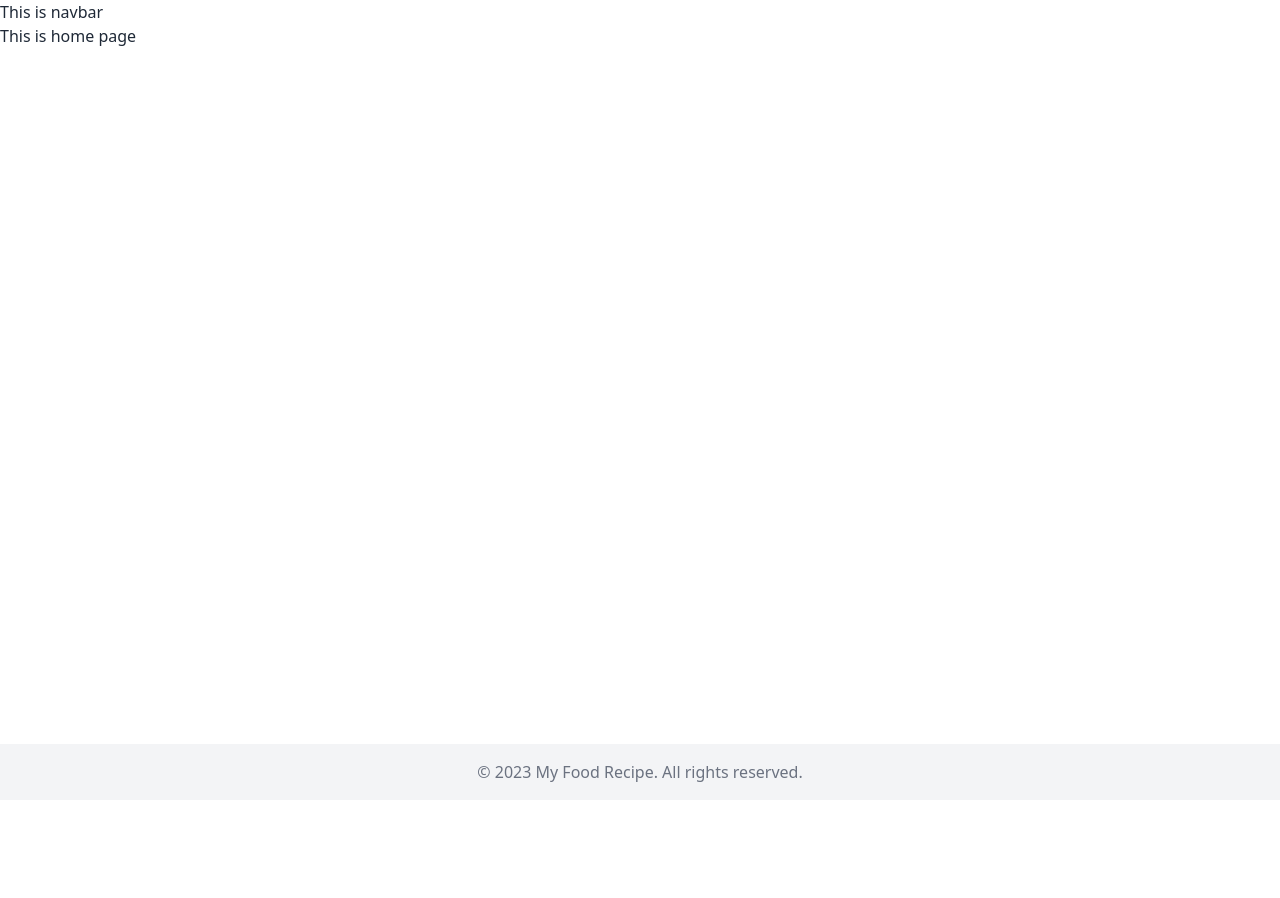
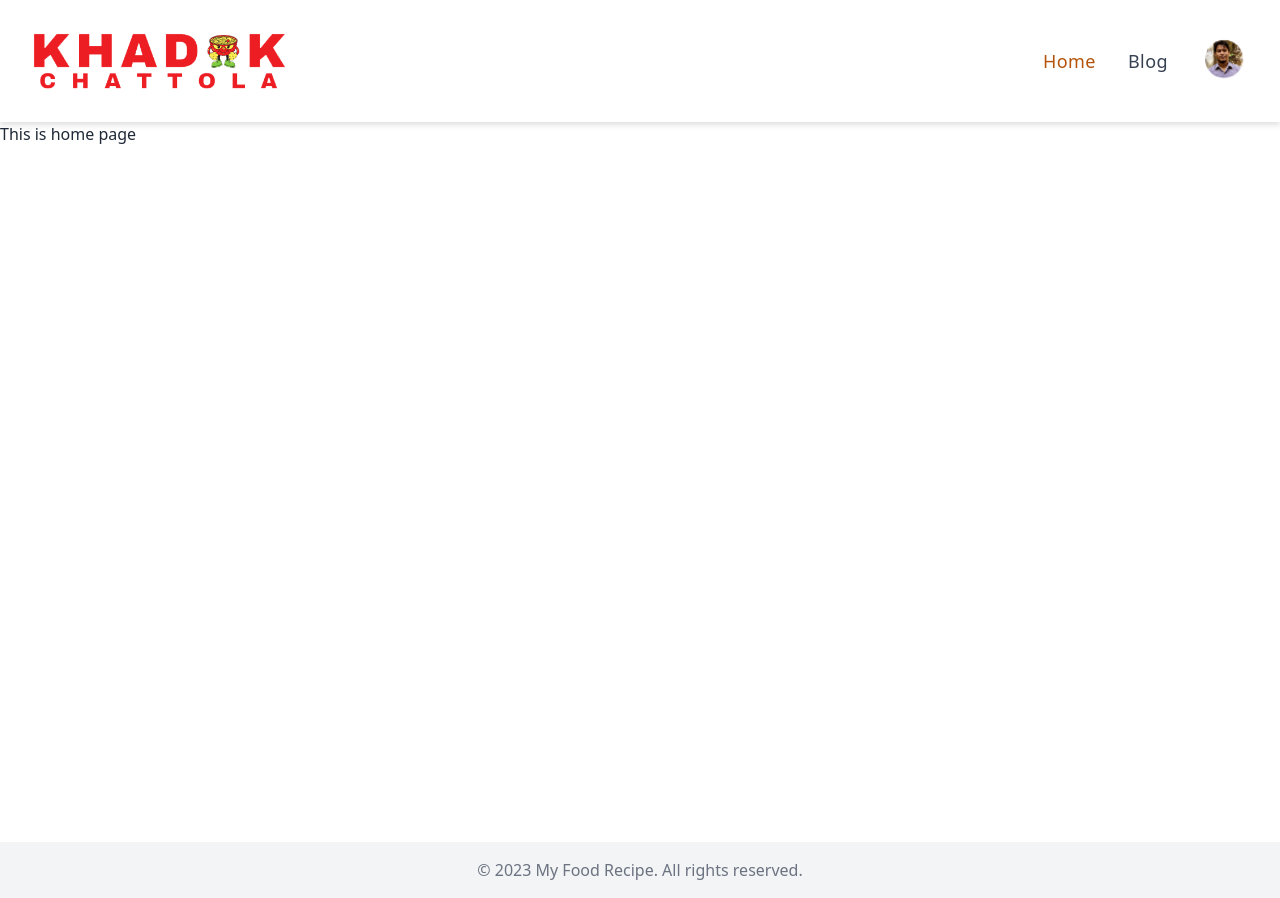
Before and after one commit to maazihad/khadok-chottola-client, a React (Vite) app: page / in a window 1280 px wide. Before the commit the page ends 800 px from the top, so only its background shows below. Built offline with nearby package versions, Linux system fonts and the light colour scheme.

Commit message:
Navbar area complete.

```diff
--- a/src/App.jsx
+++ b/src/App.jsx
@@ -5,11 +5,11 @@ import Footer from './components/Common/Footer';
 
 const App = () => {
   return (
-    <div>
+    <>
       <Navbar />
       <Outlet />
       <Footer />
-    </div>
+    </>
   );
 };
 
--- a/src/components/Common/Navbar.jsx
+++ b/src/components/Common/Navbar.jsx
@@ -1,10 +1,50 @@
 import React from 'react';
-
+import { Link, NavLink } from 'react-router-dom';
+import logoText from "../../assets/logo/logo-text.png";
+import userLogo from "../../assets/logo/user-logo.jpg";
 const Navbar = () => {
    return (
-      <div className=''>
-         <h2>This is navbar</h2>
-      </div>
+      <header className="drop-shadow-md bg-white">
+         <div className="  px-4 py-8 mx-auto sm:max-w-xl md:max-w-full lg:max-w-screen-xl md:px-24 lg:px-8">
+            <nav className='relative flex items-center justify-between'>
+               <Link to="/">
+                  <img className='w-64' src={logoText} alt="" />
+               </Link>
+
+               <ul className='items-center hidden space-x-8 lg:flex font-bold text-lg'>
+                  <li>
+                     <NavLink
+                        to="/"
+                        className={
+                           ({ isActive }) => isActive ? "active hover:text-amber-500" : "default hover:text-amber-400"
+                        }
+                     >
+                        Home
+                     </NavLink>
+                  </li>
+                  <li>
+                     <NavLink
+                        to="/blog"
+                        className={({ isActive }) => isActive ? "active hover:text-amber-400" : "default hover:text-amber-400"}
+                     >
+                        Blog
+                     </NavLink>
+                  </li>
+                  <li>
+                     <NavLink
+                        to="/"
+                     >
+                        <label tabIndex={0} className="btn btn-ghost btn-circle avatar">
+                           <div className="w-10 rounded-full">
+                              <img src={userLogo} />
+                           </div>
+                        </label>
+                     </NavLink>
+                  </li>
+               </ul>
+            </nav>
+         </div>
+      </header>
    );
 };
 
--- a/src/index.css
+++ b/src/index.css
@@ -1,3 +1,12 @@
 @tailwind base;
 @tailwind components;
 @tailwind utilities;
+
+
+.active {
+   @apply font-medium tracking-wide text-amber-700 transition-colors duration-200;
+}
+
+.default {
+   @apply font-medium tracking-wide text-gray-700 transition-colors duration-200;
+}
```
Also changed, not shown: src/assets/logo/user-logo.jpg (added).
